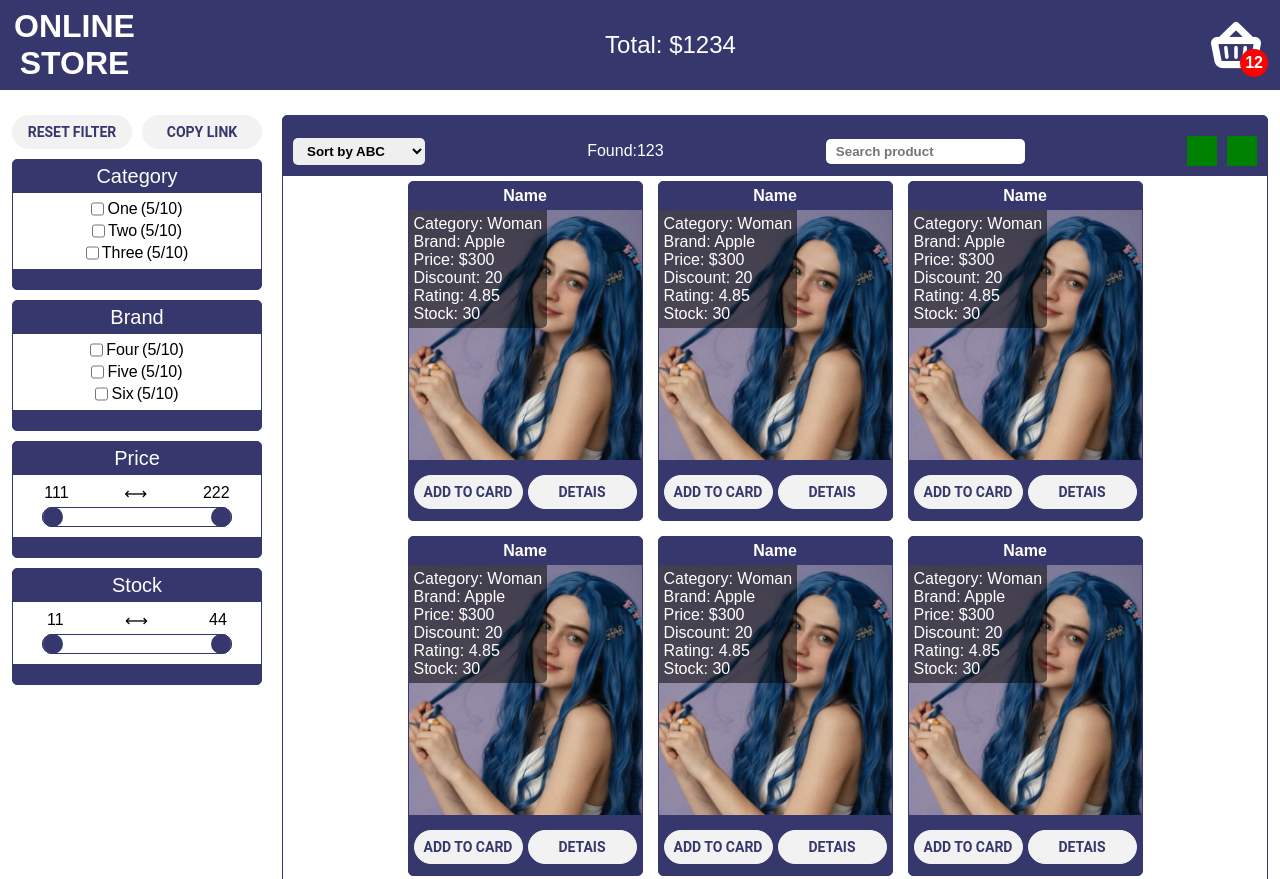
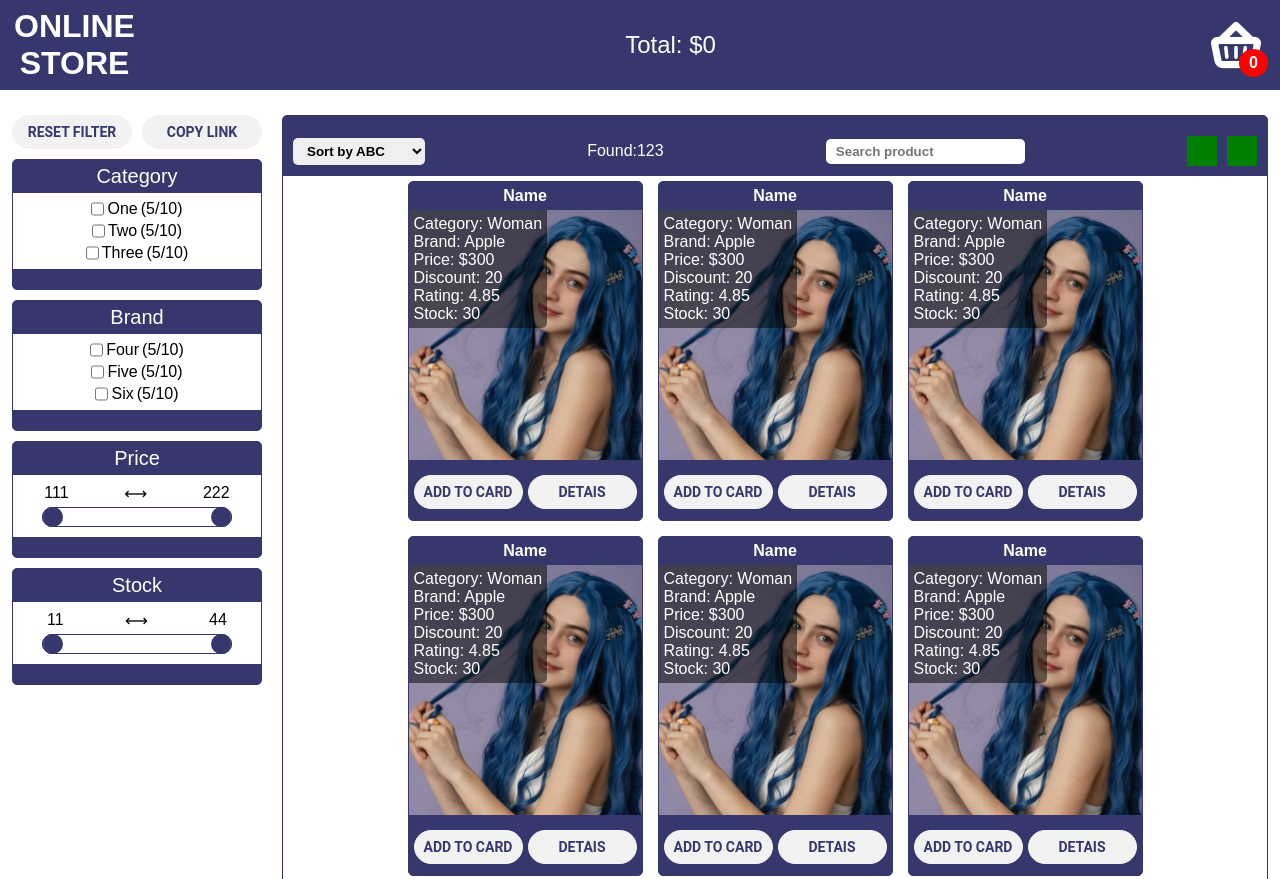
Before and after one commit to jewelhux/OnlineStore, a website built with webpack: page online-store/index.html in a window 1280 px wide. Shown: the top 879 px of the page. Built offline with nearby package versions, Linux system fonts and the light colour scheme.

Commit message:
feat: add header in TS

```diff
--- a/online-store/index.html
+++ b/online-store/index.html
@@ -7,20 +7,7 @@
   <title>Store</title>
 </head>
 <body>
-  <header class="page-header _main-container">
-    <section class="header _container">
-      <a href="#" class="header__logo logo">
-        <h1 class="logo__title">Online Store</h1>
-      </a>
 
-      <p class="header__total">Total: $<span class="header__total-span">1234</span></p>
-
-      <div class="header__basket">
-        <img class="header__basket-img" src="./src/assets/img/png/basket.png">
-        <span class="header__basket-count">12</span>
-      </div>
-    </section>
-  </header>
   <main class="page-main-one _main-container">
     <section class="main-one _container">
       <div class="main-one__left filter">
--- a/online-store/src/assets/scss/header.scss
+++ b/online-store/src/assets/scss/header.scss
@@ -181,6 +181,6 @@
   right: 0;
   bottom: 0;
   background-color: red;
-  padding: 5px;
+  padding: 5px 10px;
   border-radius: 50%;
 }
--- a/online-store/src/components/utils/_createCustomElement.ts
+++ b/online-store/src/components/utils/_createCustomElement.ts
@@ -1,14 +1,19 @@
-export default class CustomElement<Tag extends keyof HTMLElementTagNameMap> {
-  element: HTMLElementTagNameMap[Tag];
+import {stringObject} from '../typingTS/_type'
 
-  constructor(tagName: Tag, options?: Partial<HTMLElementTagNameMap[Tag]>) {
-    this.element = document.createElement(tagName);
+
+class CustomElement {
+
+  createElement(tagName: string = 'div', options?: stringObject) {
+    const element = document.createElement(tagName);
     if (options) {
-      Object.assign(this.element, options);
+      Object.assign(element, options);
     }
+    return element
   }
 
-  addChildren(children: (Node | string)[]) {
-    this.element.append(...children);
+  addChildren(Father: HTMLElement, children: (HTMLElement | string)[]) {
+    Father.append(...children);
   }
 }
+
+export default CustomElement
--- a/online-store/src/components/view/_ViewHeader.ts
+++ b/online-store/src/components/view/_ViewHeader.ts
@@ -1,46 +1,58 @@
+import CustomElement from '../utils/_createCustomElement';
+import basket from '../../assets/img/png/basket.png'
+
 class Header {
-  header: HTMLElement
-  headerBasket: HTMLDivElement
-  headerBasketCount: HTMLSpanElement
-  functionСreateHtmlElement: functionСreateHtmlElement
+  headerTotalPrice: HTMLElement
+  headerBasketCount: HTMLElement
+  customElement: CustomElement
 
   constructor() {
-    this.header = document.createElement('header')
-    this.headerBasket = document.createElement('div')
-    this.headerBasketCount = document.createElement('span')
-    this.functionСreateHtmlElement = new functionСreateHtmlElement()
+    this.customElement = new CustomElement();
+    this.headerTotalPrice = this.customElement.createElement('span', { className: 'header__total-span', textContent: '0'});
+    this.headerBasketCount = this.customElement.createElement('span', { className: 'header__basket-count', textContent: '0'});
 
-    this.createHeader()
-    this.headerListeners()
+    this.createHeader();
+    this.headerListeners();
   }
 
 
+  createHeader() {
+  const HEADER = this.customElement.createElement('header', { className: 'page-header _main-container'});
 
+  //Header контейнер
+  const headerContainer = this.customElement.createElement('section', { className: 'header _container'});
+  this.customElement.addChildren(HEADER,[headerContainer])
 
-createHeader() {
-//  создаем хедер
-// new div = this.functionСreateHtmlElement("div", class="newclass")
-// this.header.append(new div)
+  // Основные секции header
+  const headerLogo = this.customElement.createElement('a', { className: 'header__logo logo', href: '#'});
+  const headerTotal = this.customElement.createElement('p', { className: 'header__total', textContent: 'Total: $'});
+  const headerBasket = this.customElement.createElement('div', { className: 'header__basket'});
+  this.customElement.addChildren(headerContainer,[headerLogo, headerTotal, headerBasket])
+
+  // Заполнение headerLogo
+  const logoTitle = this.customElement.createElement('h1', { className: 'logo__title', textContent: 'Online Store'});
+  this.customElement.addChildren(headerLogo,[logoTitle]);
+  // Заполнение headerTotal
+  this.customElement.addChildren(headerTotal,[this.headerTotalPrice]);
+  // Заполнение headerBasket
+  const headerBasketImg = this.customElement.createElement('img', { className: 'logo__title', src: basket});
+  this.customElement.addChildren(headerBasket,[headerBasketImg, this.headerBasketCount]);
+
+  document.body.prepend(HEADER)
   }
 
   updateheaderBasketCount(count: number = 0) {
     this.headerBasketCount.textContent = count.toString()
   }
 
-
   headerListeners() {
-  this.headerBasket.addEventListener('click', this.onheaderBasketClick);
-
+    this.headerTotalPrice.addEventListener('click', this.onheaderBasketClick);
   }
-
 
   private onheaderBasketClick = () => {
     console.log(this.headerBasketCount.textContent)
   }
 
-
-
-
 }
 
 export default Header
--- a/online-store/src/index.ts
+++ b/online-store/src/index.ts
@@ -4,8 +4,12 @@ import './components/_add_favicon';
 // import './components/_CreateBaseData';
 // import './components/_ModelCreateFilterData'
 import './components/_add_rangeSlider';
-import ViewMain from './components/view/_ViewMain'
+import ViewMain from './components/view/_ViewMain';
+import Header from './components/view/_ViewHeader' // ВРЕМЕННО ДЛЯ ТЕСТА
 
-const App = new ViewMain()
+const header = new Header();
 
-App.init()
+
+// const App = new ViewMain()
+
+// App.init()
```
Lines whose indentation alone changed are shown as unchanged.
